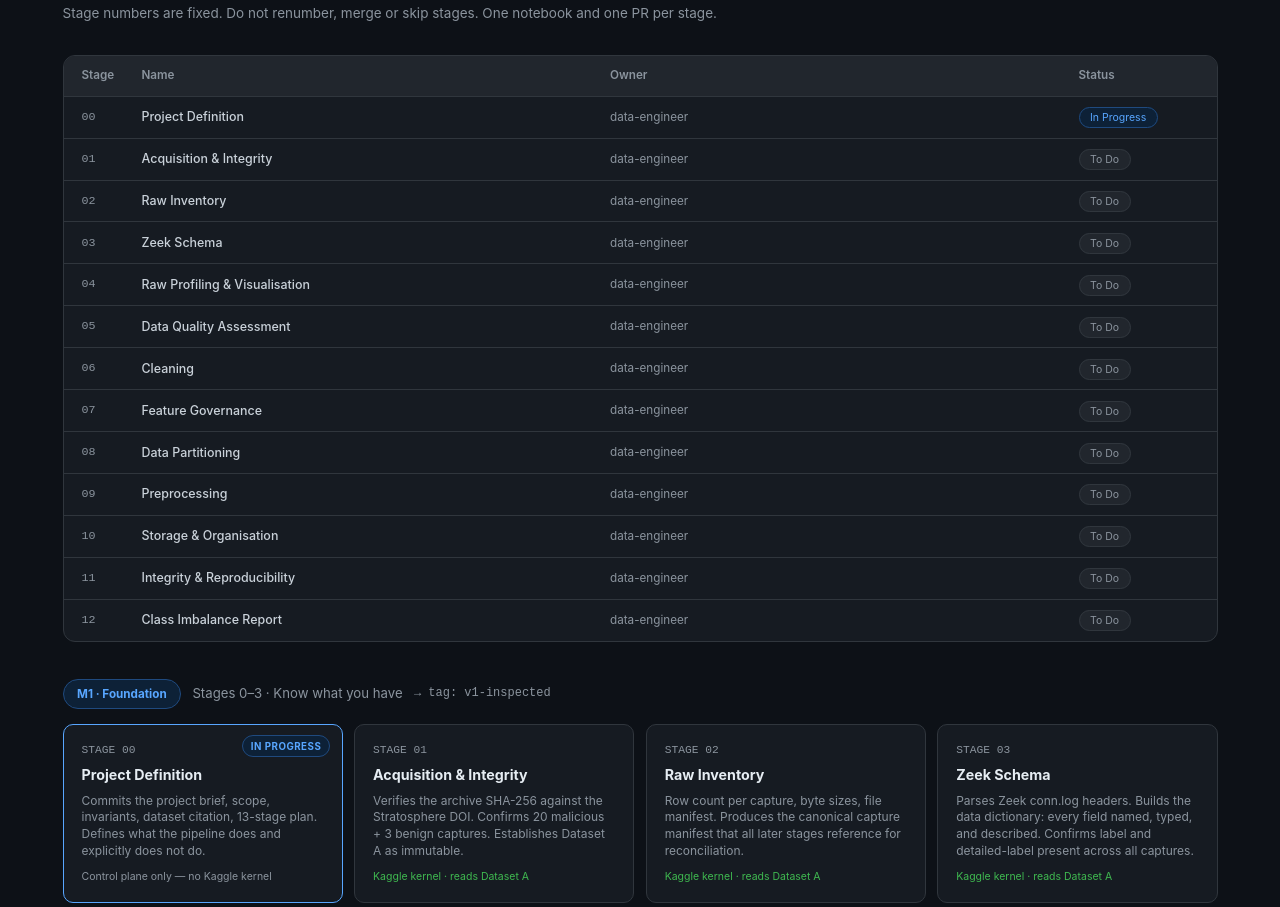
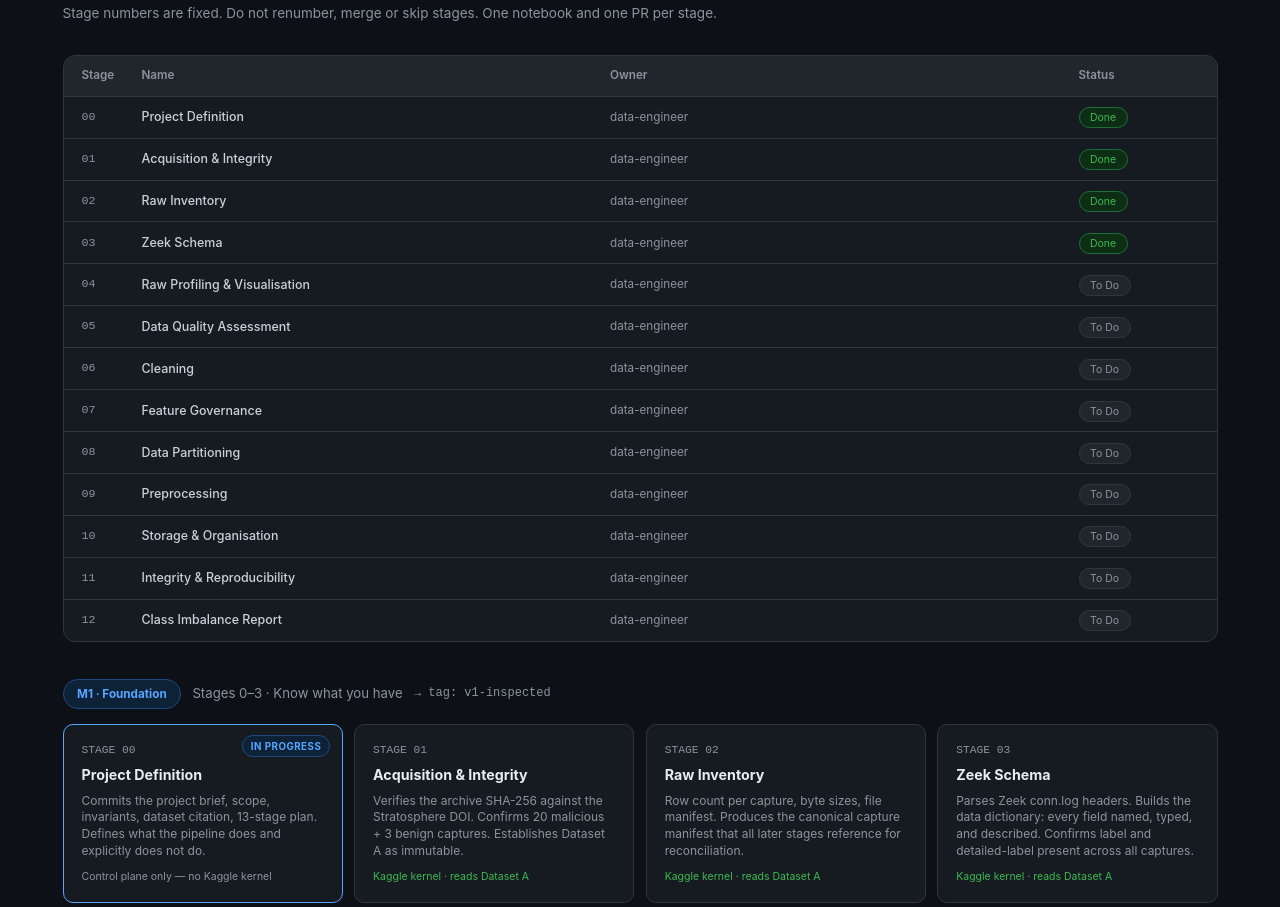
Before and after one commit to Harish020904/IDP-LOCAL, a plain HTML site: page index.html in a window 1280 px wide. Shown: the part 1734-2641 px from the top of the page. Drawn offline with Linux system fonts and the light colour scheme.

Commit message:
docs: update status board — Milestone 1 Foundation complete (stages 00-03 done)

```diff
--- a/index.html
+++ b/index.html
@@ -754,10 +754,10 @@
         <div>Owner</div>
         <div>Status</div>
       </div>
-      <div class="status-row"><div class="status-stage">00</div><div class="status-name">Project Definition</div><div class="status-owner">data-engineer</div><div><span class="status-badge s-active">In Progress</span></div></div>
-      <div class="status-row"><div class="status-stage">01</div><div class="status-name">Acquisition &amp; Integrity</div><div class="status-owner">data-engineer</div><div><span class="status-badge s-todo">To Do</span></div></div>
-      <div class="status-row"><div class="status-stage">02</div><div class="status-name">Raw Inventory</div><div class="status-owner">data-engineer</div><div><span class="status-badge s-todo">To Do</span></div></div>
-      <div class="status-row"><div class="status-stage">03</div><div class="status-name">Zeek Schema</div><div class="status-owner">data-engineer</div><div><span class="status-badge s-todo">To Do</span></div></div>
+      <div class="status-row"><div class="status-stage">00</div><div class="status-name">Project Definition</div><div class="status-owner">data-engineer</div><div><span class="status-badge s-done">Done</span></div></div>
+      <div class="status-row"><div class="status-stage">01</div><div class="status-name">Acquisition &amp; Integrity</div><div class="status-owner">data-engineer</div><div><span class="status-badge s-done">Done</span></div></div>
+      <div class="status-row"><div class="status-stage">02</div><div class="status-name">Raw Inventory</div><div class="status-owner">data-engineer</div><div><span class="status-badge s-done">Done</span></div></div>
+      <div class="status-row"><div class="status-stage">03</div><div class="status-name">Zeek Schema</div><div class="status-owner">data-engineer</div><div><span class="status-badge s-done">Done</span></div></div>
       <div class="status-row"><div class="status-stage">04</div><div class="status-name">Raw Profiling &amp; Visualisation</div><div class="status-owner">data-engineer</div><div><span class="status-badge s-todo">To Do</span></div></div>
       <div class="status-row"><div class="status-stage">05</div><div class="status-name">Data Quality Assessment</div><div class="status-owner">data-engineer</div><div><span class="status-badge s-todo">To Do</span></div></div>
       <div class="status-row"><div class="status-stage">06</div><div class="status-name">Cleaning</div><div class="status-owner">data-engineer</div><div><span class="status-badge s-todo">To Do</span></div></div>
```
